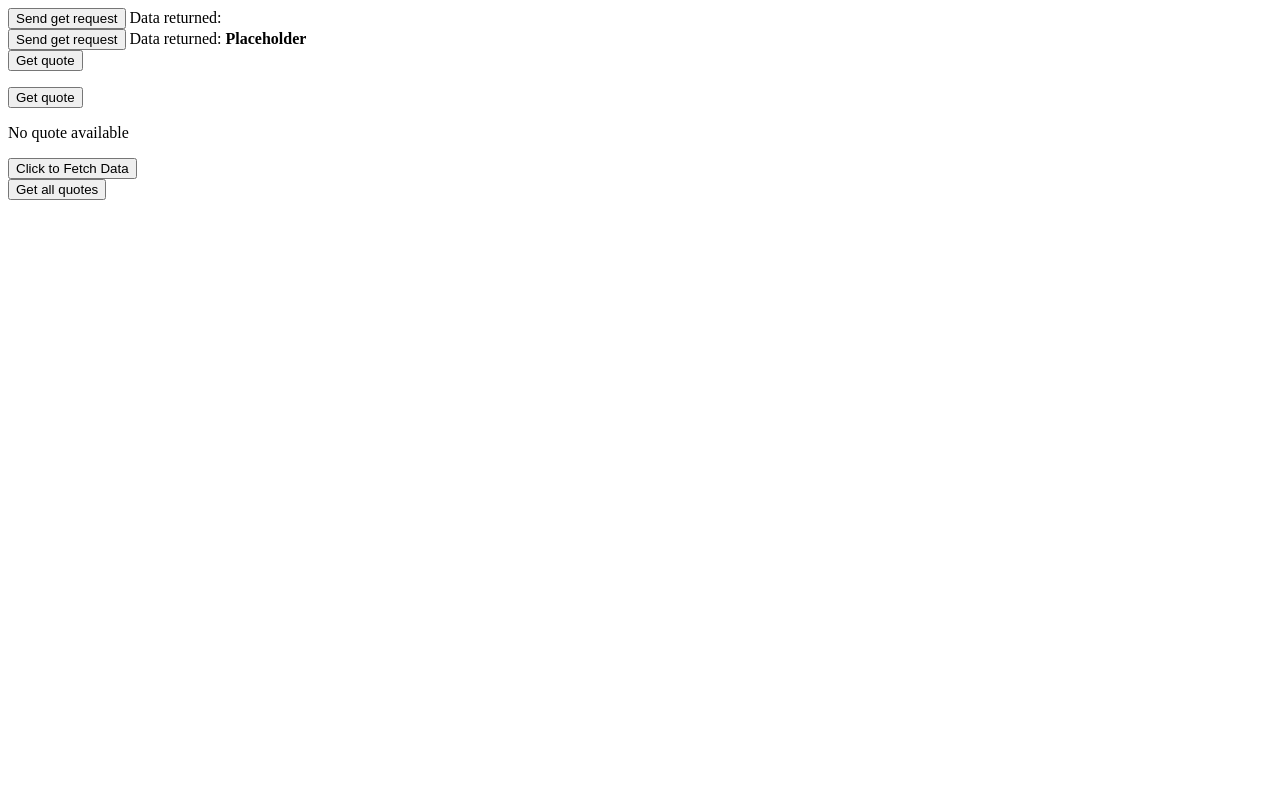
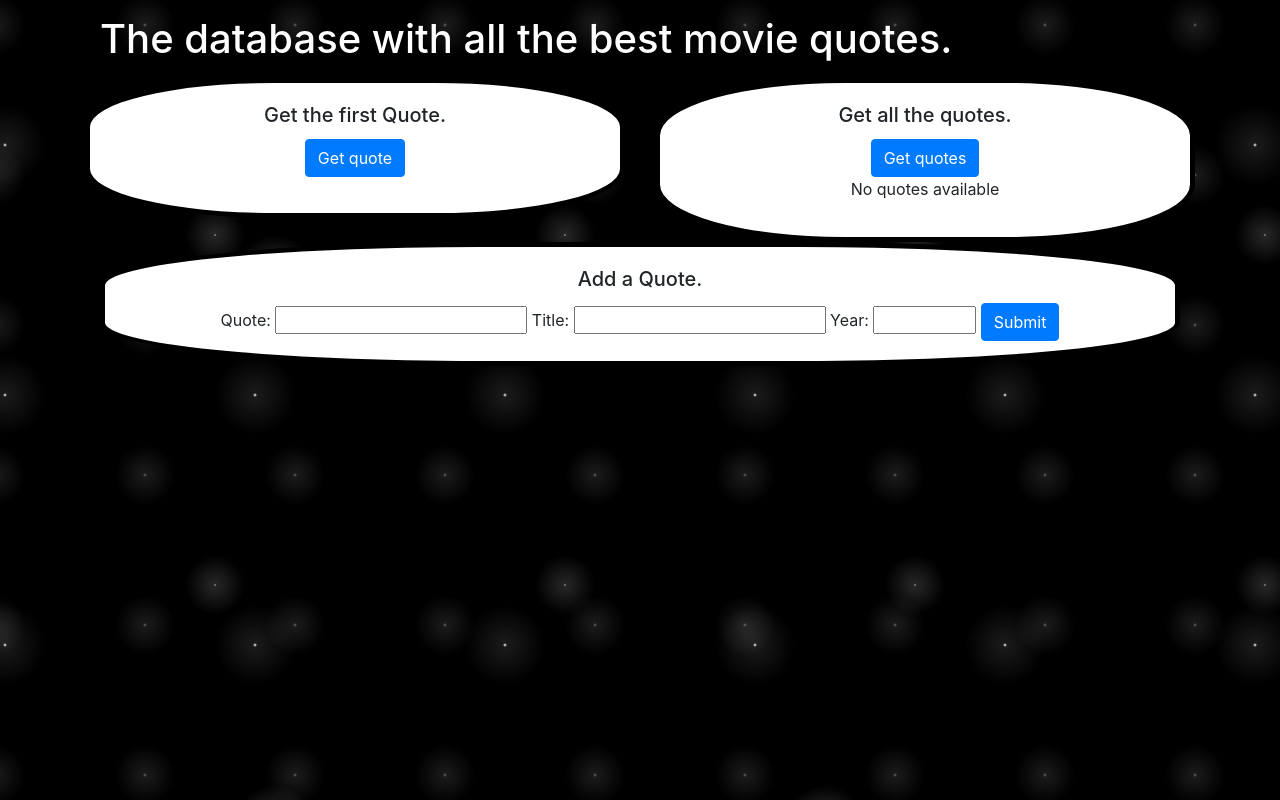
Before and after one commit to rubenpinxten/herexamen_API, a website: page index.html in a window 1280 px wide. Drawn offline with nearby package versions, Linux system fonts and the light colour scheme.

Commit message:
adding opmaak

```diff
--- a/index.html
+++ b/index.html
@@ -4,51 +4,23 @@
     <title>API Front-end with Alpine.js</title>
     <script src="https://cdn.jsdelivr.net/npm/alpinejs@2.8.2/dist/alpine.min.js" integrity="sha384-r0MftzQw8eMxxJjCWT5Rnx4ZkU1u/5Yz9lRTMl6XKFzq7b+MMoMqKpIV4TRIpgij" crossorigin="anonymous"></script>
     <script src="https://unpkg.com/alpinejs@3.5.0/dist/cdn.min.js" defer></script>
+    <link rel="stylesheet" href="https://cdn.jsdelivr.net/npm/bootstrap@4.0.0/dist/css/bootstrap.min.css" integrity="sha384-Gn5384xqQ1aoWXA+058RXPxPg6fy4IWvTNh0E263XmFcJlSAwiGgFAW/dAiS6JXm" crossorigin="anonymous">
+    <link rel="stylesheet" href="style.css">
 </head>
 <body>
-    <div x-data="{
-        responsedata: null,
-        async getData() {
-            this.responsedata = await (await fetch('https://system-service-rubenpinxten.cloud.okteto.net/quotes/get/')).json();
-        }
-    }">
-
-    <button x-on:click="getData">Send get request</button>
-    Data returned: <strong x-text="responsedata.context">Placeholder</strong>
-
+    <div class="container">
+    <h1>The database with all the best movie quotes.</h1>
+    <div class="row">
+        <div class="col-md-6 col-sm-12">
+    <div class="card">
+        <div class="card-body">
+            <h5 class="card-title">Get the first Quote.</h5>
+            <div class="card-text">
                 <div x-data="{
                     responsedata: null,
                     async getData() {
                     try {
-                const response = await fetch('/api');
-                this.responsedata = await response.json();
-            } catch (error) {
-                console.error('Error fetching data:', error);
-            }
-        }
-    }">
-        <button x-on:click="getData">Send get request</button>
-        Data returned: <strong x-text="responsedata ? responsedata.context : 'Placeholder'"></strong>
-    </div>
-
-
-
-    </div>
-    <div x-data="{
-        responsedata: null,
-        async getData() {
-          this.responsedata = await (await fetch('https://system-service-rubenpinxten.cloud.okteto.net/quotes/get/')).json();
-        }
-      }">
-        <button class="btn btn-primary" x-on:click="getData">Get quote</button>
-        <p class="api-output" x-text="responsedata"></p>
-      </div>
-
-      <div x-data="{
-        responsedata: null,
-        async getData() {
-          try {
-            const response = await fetch('https://system-service-rubenpinxten.cloud.okteto.net/quotes/get/');
+                        const response = await fetch('https://system-service-rubenpinxten.cloud.okteto.net/quotes/1');
                         if (!response.ok) {
                         throw new Error('Network response was not ok');
                         }
@@ -59,55 +31,115 @@
                     }
                 }">
                     <button class="btn btn-primary" x-on:click="getData">Get quote</button>
-        <p class="api-output" x-text="responsedata ? responsedata.text : 'No quote available'"></p>
+                    <p class="api-output" x-text="responsedata ? responsedata.text : ''"></p>
+                </div>
+            </div>
+        </div>
+    </div>
+</div>
+<div class="col-md-6 col-sm-12">
+    <div class="card">
+        <div class="card-body">
+            <h5 class="card-title">Get all the quotes.</h5>
+            <div class="card-text">
+                <div x-data="{
+                    responsedata: null,
+                    async getData() {
+                        try {
+                            const response = await fetch('https://system-service-rubenpinxten.cloud.okteto.net/titles/get/');
+                            if (!response.ok) {
+                                throw new Error('Network response was not ok');
+                            }
+                            this.responsedata = await response.json();
+                            console.log('responsedata:', this.responsedata);
+                        } catch (error) {
+                            console.error('Error fetching data:', error.message);
+                        }
+                    }
+                }" x-cloak>
+                    <button class="btn btn-primary" x-on:click="getData" x-show="responsedata === null">Get quotes</button>
+                    <ul class="api-output" x-if="Array.isArray(responsedata)" x-show="Array.isArray(responsedata)">
+                        <li x-for="(quote, index) in responsedata" :key="index" x-if="quote.text" x-text="quote.text"></li>
+                    </ul>
+                    <p x-if="!Array.isArray(responsedata)">No quotes available</p>
                 </div>
 
 
-      <template x-if="responsedata"> <!-- Check if responsedata is not null -->
-        <strong x-text="responsedata.context"></strong>
-      </template>
-      <template x-if="!responsedata"> <!-- Show a loading message or other content when responsedata is null -->
-        <p>Loading data...</p>
-      </template>
 
-      <button class="btn btn-primary" x-on:click="getData">Click to Fetch Data</button>
+            </div>
+        </div>
+    </div>
+</div></div>
 
-      <script>
-        function fetchQuoteData() {
-          return fetch('https://system-service-rubenpinxten.cloud.okteto.net/quotes/get/')
-            .then(response => response.json());
+<div class="col-md-12 col-sm-12">
+    <div class="card">
+        <div class="card-body">
+            <h5 class="card-title">Add a Quote.</h5>
+            <div class="card-text">
+      <div x-data="{
+        quoteText: '',
+        titleText: '',
+        yearText: '',
+        responsedata: null,
+
+        postData() {
+          const data = {
+            quote: {
+              text: this.quoteText,
+              name_id: 0,
+              periode_id: 0,
+            },
+            title: {
+              text: this.titleText,
+            },
+            year: {
+              text: this.yearText,
+            },
+          };
+
+          fetch('https://system-service-rubenpinxten.cloud.okteto.net/quotes/', {
+            method: 'POST',
+            headers: {
+              'Content-Type': 'application/json',
+            },
+            body: JSON.stringify(data),
+          })
+          .then(response => {
+            if (!response.ok) {
+              throw new Error('Network response was not ok');
             }
-
-        Alpine.data('myApp', () => ({
-          responsedata: null,
-          async getData() {
-            try {
-              this.responsedata = await fetchQuoteData();
-            } catch (error) {
-              console.error('Error fetching data:', error);
-            }
-          },
-        }));
-      </script>
-
-
-      <div x-data="{
-        responsedata: null,
-        async getData() {
-          this.responsedata = await (await fetch('https://system-service-rubenpinxten.cloud.okteto.net/quotes/get/')).json();
-          let output = document.getElementById('output');
-          output.innerHTML = '';
-          for (let i = 0; i < this.responsedata.length; i++) {
-            let li = document.createElement('li');
-            li.innerHTML = this.responsedata[i].content;
-            output.appendChild(li);
-          }
+            return response.json();
+          })
+          .then(data => {
+            console.log('Response data:', data);
+            this.responsedata = data;
+          })
+          .catch(error => {
+            console.error('Error:', error);
+          });
         }
       }">
-        <button class="btn btn-primary" x-on:click="getData">Get all quotes</button>
-        <ul id="output" class="api-output"></ul>
+        <label for="quote">Quote:</label>
+        <input type="text" id="quote" name="quote" x-model="quoteText" required>
+
+        <label for="title">Title:</label>
+        <input type="text" id="title" name="title" x-model="titleText" required>
+
+        <label for="year">Year:</label>
+        <input min="1500" max="2024" type="number" id="year" name="year" x-model="yearText" required>
+
+        <button class="btn btn-primary" x-on:click="postData">Submit</button>
+
+        <template x-if="responsedata">
+            <p>Your quote is added to the database.</p>
+           </template>
       </div>
 
+    </div> </div> </div></div>
+
+      <script src="https://code.jquery.com/jquery-3.2.1.slim.min.js" integrity="sha384-KJ3o2DKtIkvYIK3UENzmM7KCkRr/rE9/Qpg6aAZGJwFDMVNA/GpGFF93hXpG5KkN" crossorigin="anonymous"></script>
+<script src="https://cdn.jsdelivr.net/npm/popper.js@1.12.9/dist/umd/popper.min.js" integrity="sha384-ApNbgh9B+Y1QKtv3Rn7W3mgPxhU9K/ScQsAP7hUibX39j7fakFPskvXusvfa0b4Q" crossorigin="anonymous"></script>
+<script src="https://cdn.jsdelivr.net/npm/bootstrap@4.0.0/dist/js/bootstrap.min.js" integrity="sha384-JZR6Spejh4U02d8jOt6vLEHfe/JQGiRRSQQxSfFWpi1MquVdAyjUar5+76PVCmYl" crossorigin="anonymous"></script>
 
 </body>
 </html>
--- /dev/null
+++ b/style.css
@@ -0,0 +1,31 @@
+* {
+    box-sizing: border-box;
+    margin: 0;
+    padding: 0;
+}
+
+html {
+    font-size: 16px;
+}
+
+body {
+    background-color:black;
+background-image:
+radial-gradient(white, rgba(255,255,255,.2) 2px, transparent 40px),
+radial-gradient(white, rgba(255,255,255,.15) 1px, transparent 30px),
+radial-gradient(white, rgba(255,255,255,.1) 2px, transparent 40px),
+radial-gradient(rgba(255,255,255,.4), rgba(255,255,255,.1) 2px, transparent 30px);
+background-size: 550px 550px, 350px 350px, 250px 250px, 150px 150px;
+background-position: 0 0, 40px 60px, 130px 270px, 70px 100px;
+}
+
+h1 {
+    color: #fff;
+    margin: 15px;
+}
+
+.card {
+    text-align: center;
+    border: 5px solid black;
+    border-radius: 35%;
+}
```
Also changed, not shown: 1 other file. Lines whose indentation alone changed are shown as unchanged.
